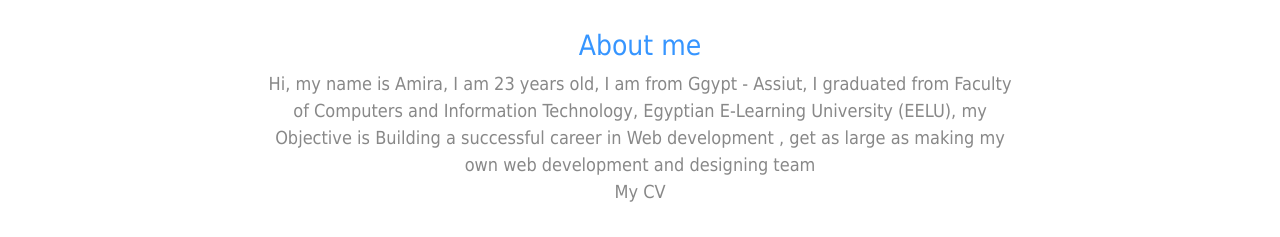
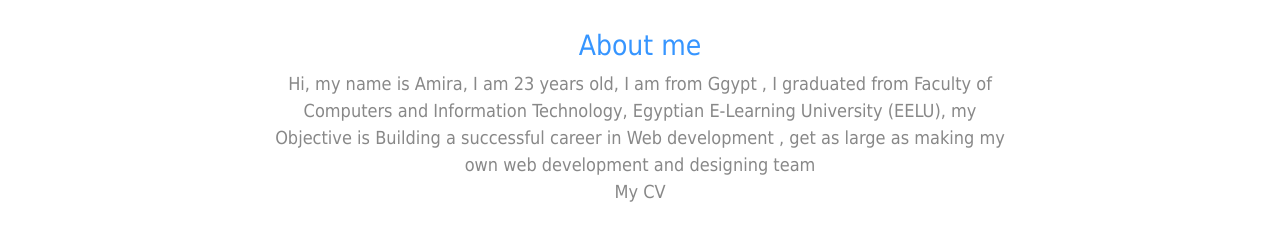
Before and after one commit to AmiraABasset/AmiraABasset.github.io, a plain HTML site: page index.html in a window 1280 px wide. Shown: the part 563-800 px from the top of the page. Drawn offline with Linux system fonts and the light colour scheme.

Commit message:
Update index.html

```diff
--- a/index.html
+++ b/index.html
@@ -62,7 +62,7 @@
 					<h3 class="main-color">About me</h3>
 					<p>
 						Hi, my name is Amira, I am 23 years old,
-						I am from Ggypt - Assiut,
+						I am from Ggypt ,
 						I graduated from Faculty of Computers and Information Technology, Egyptian E-Learning University (EELU),
 						my Objective is Building a successful career in Web development , get as large as making my own web development and designing team
 						<br>
```
